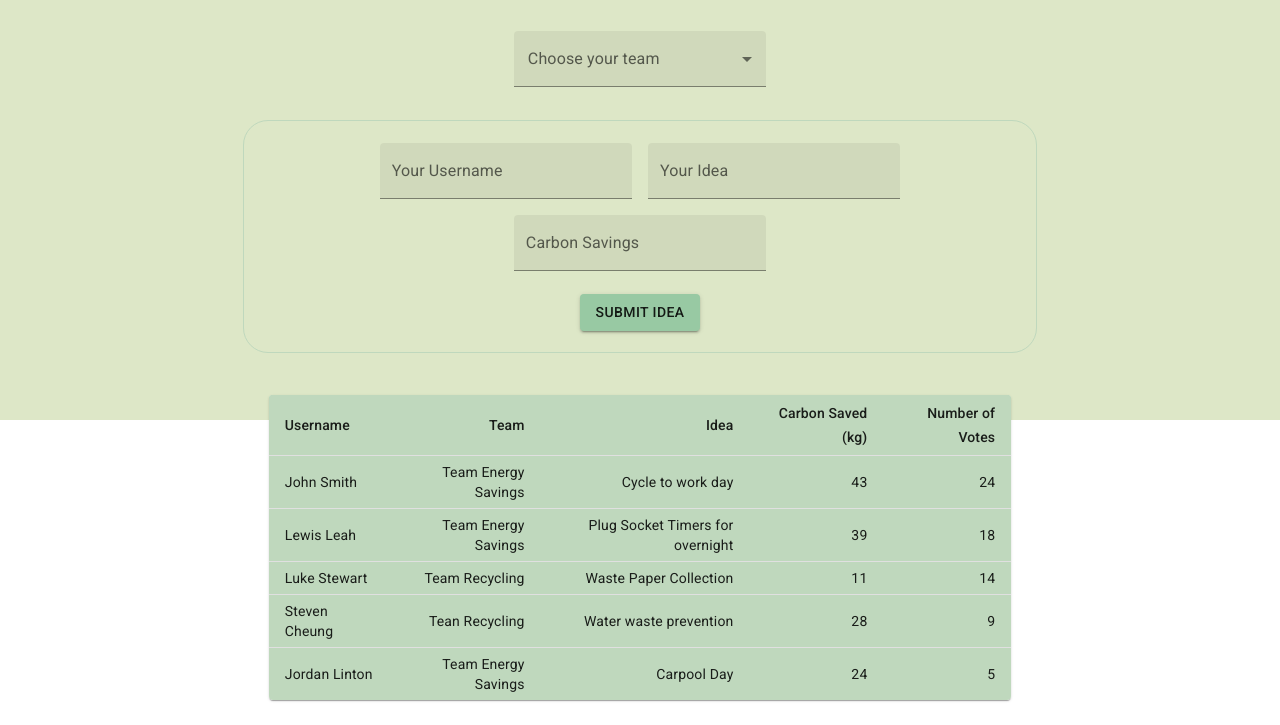
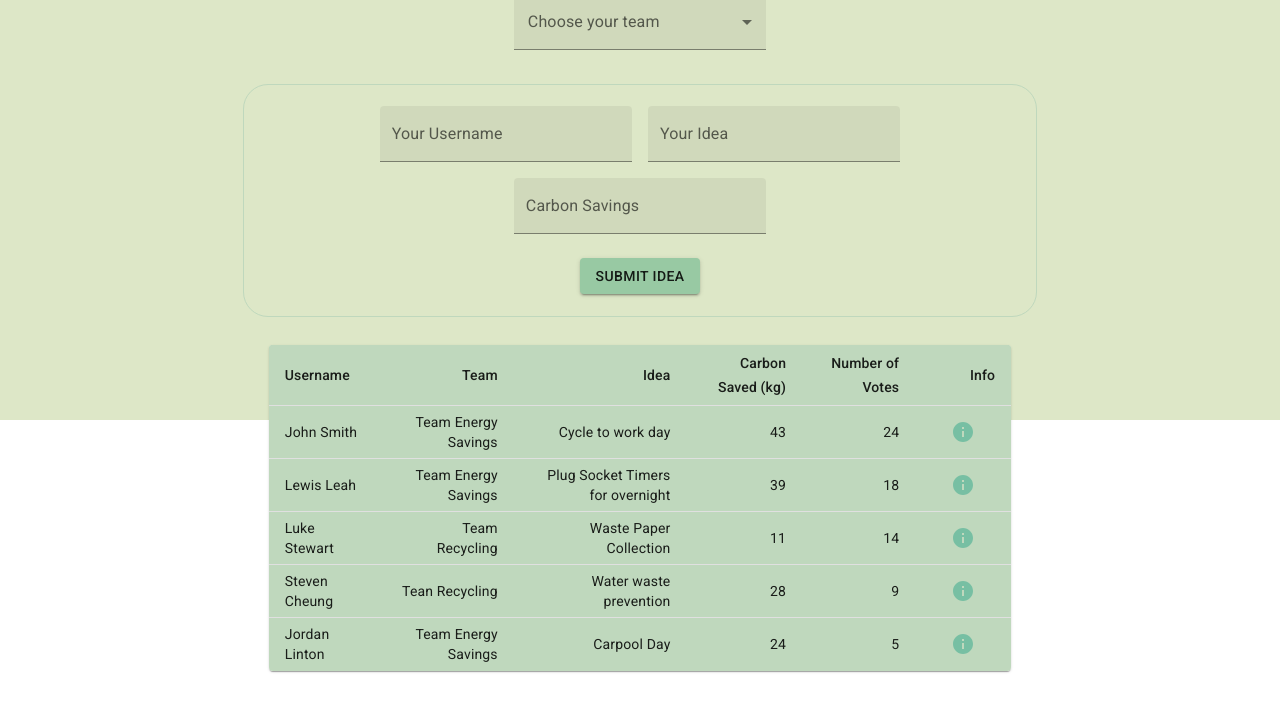
Before and after one commit to moeshy/BAE-Hackathon, a React app in the folder coc-game/: page / in a window 1280 px wide. Shown: the part 860-1585 px from the top of the page. After the commit the page ends 1556 px from the top, so only its background shows below. Built offline with nearby package versions, Linux system fonts and the light colour scheme.

Commit message:
final project commit

```diff
--- a/coc-game/src/Components/App/App.css
+++ b/coc-game/src/Components/App/App.css
@@ -38,7 +38,7 @@
 .ideasLeadersTable{
 padding-left: 21%;
 padding-right: 21%;
-padding-top: 2%;
+padding-top: 1%;
 padding-bottom: 2%;
 }
 
--- a/coc-game/src/Components/App/App.js
+++ b/coc-game/src/Components/App/App.js
@@ -22,7 +22,6 @@ function App() {
     <body className="App">
     <ThemeProvider theme={theme}>
       <NavBar />
-      <IdeaDetails />
       <img className="cocLogo" src="https://i.imgur.com/Q7MHpH4.png" alt="CoC Logo" border="0"></img>
       <div className="barChartDiv">
         <BarChart />
--- a/coc-game/src/Components/IdeaDetails/IdeaDetails.js
+++ b/coc-game/src/Components/IdeaDetails/IdeaDetails.js
@@ -4,6 +4,15 @@ import Typography from "@mui/material/Typography";
 import Box from "@mui/material/Box";
 import Button from "@mui/material/Button";
 import Modal from "@mui/material/Modal";
+import InfoIcon from '@mui/icons-material/Info';
+import { createTheme, ThemeProvider } from "@mui/material/styles";
+
+const theme = createTheme({
+  palette: {
+    primary: { main: "#77BFA3" },
+    error: { main: "#FFAC1C" },
+  },
+});
 
 const style = {
   position: "absolute",
@@ -25,7 +34,8 @@ function BasicModal({ title, description, imgSrc, imgAlt, NumberVotes }) {
 
   return (
     <div>
-      <Button onClick={handleOpen}>Open modal</Button>
+    <ThemeProvider theme={theme}>
+      <Button onClick={handleOpen}><InfoIcon/></Button>
       <Modal
         open={open}
         onClose={handleClose}
@@ -37,7 +47,8 @@ function BasicModal({ title, description, imgSrc, imgAlt, NumberVotes }) {
             Title: {title}
           </Typography>{" "}
           <Typography id="modal-modal-description" sx={{ mt: 2 }}>
-            Number of votes:{NumberVotes}
+            Number of votes: 24
+
           </Typography>
           <img src={imgSrc} alt={imgAlt} />
           <Typography id="modal-modal-description" sx={{ mt: 2 }}>
@@ -46,6 +57,7 @@ function BasicModal({ title, description, imgSrc, imgAlt, NumberVotes }) {
           <p>{description}</p>
         </Box>
       </Modal>
+      </ThemeProvider>
     </div>
   );
 }
--- a/coc-game/src/Components/IdeaLeaders/index.js
+++ b/coc-game/src/Components/IdeaLeaders/index.js
@@ -7,6 +7,7 @@ import TableHead from '@mui/material/TableHead';
 import TableRow from '@mui/material/TableRow';
 import Paper from '@mui/material/Paper';
 import { createTheme, ThemeProvider } from '@mui/material';
+import IdeaDetails from '../IdeaDetails/IdeaDetails';
 
 const theme = createTheme({
     palette: {
@@ -39,6 +40,7 @@ export default function IdeaLeadersTable() {
             <TableCell style={{backgroundColor:'#BFD8BD',}} align="right">Idea</TableCell>
             <TableCell style={{backgroundColor:'#BFD8BD',}} align="right">Carbon Saved (kg)</TableCell>
             <TableCell style={{backgroundColor:'#BFD8BD',}} align="right">Number of Votes</TableCell>
+            <TableCell style={{backgroundColor:'#BFD8BD',}} align="right">Info</TableCell>
           </TableRow>
         </TableHead>
         <TableBody>
@@ -54,6 +56,7 @@ export default function IdeaLeadersTable() {
               <TableCell style={{backgroundColor:'#BFD8BD',}} align="right">{row.fat}</TableCell>
               <TableCell style={{backgroundColor:'#BFD8BD',}} align="right">{row.carbs}</TableCell>
               <TableCell style={{backgroundColor:'#BFD8BD',}} align="right">{row.protein}</TableCell>
+                <TableCell style={{backgroundColor:'#BFD8BD',}} align="right"><IdeaDetails/></TableCell>
             </TableRow>
           ))}
         </TableBody>
```
